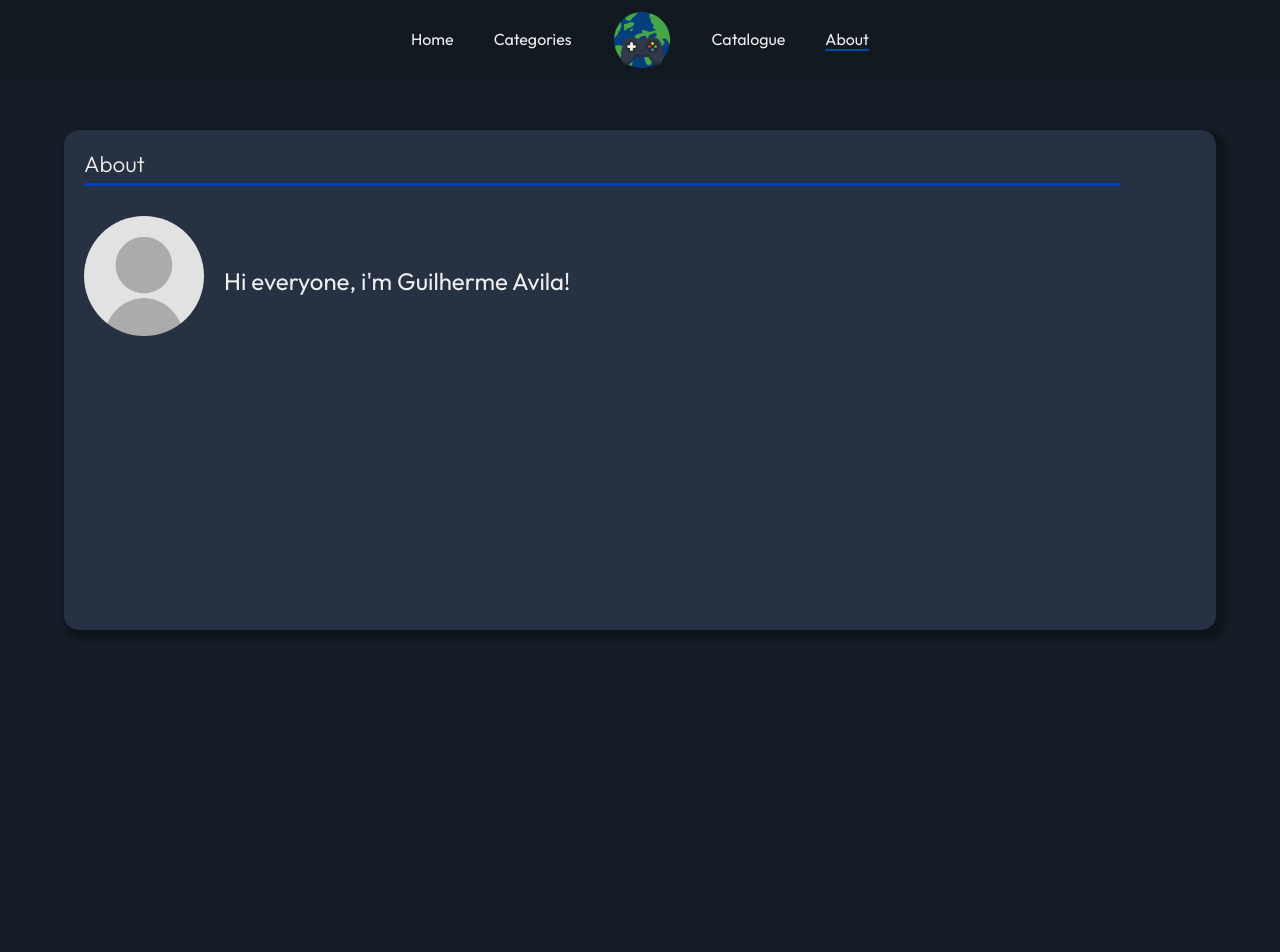
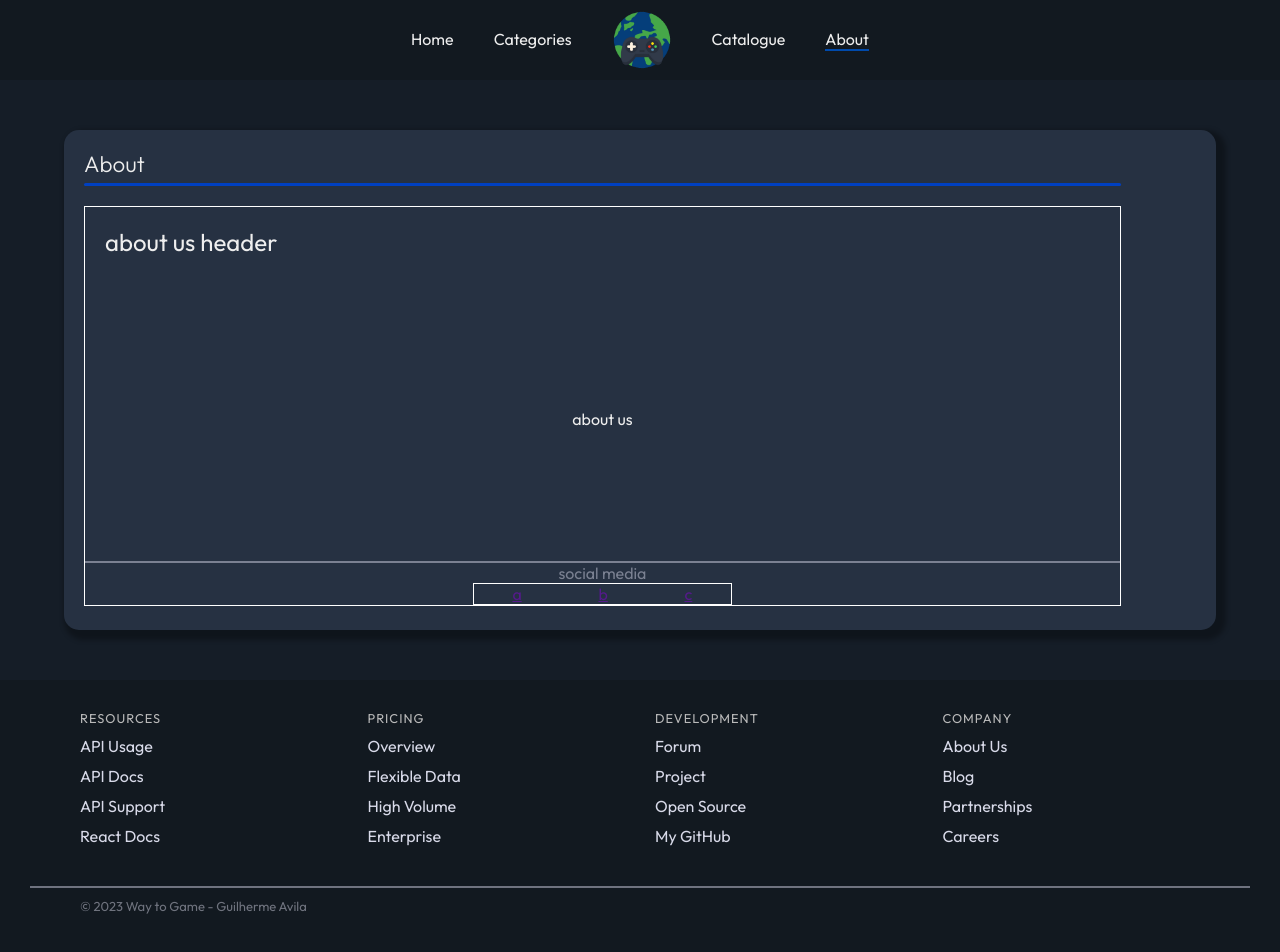
Before and after one commit to TerryKrom/waytogame, a React (Create React App) app: page /about in a window 1280 px wide. Shown: the top 952 px of the page. Before the commit the page ends 800 px from the top, so only its background shows below. Built offline with nearby package versions, Linux system fonts and the light colour scheme.

Commit message:
style improved, pages organized, about page initialized

```diff
--- a/src/components/footer.css
+++ b/src/components/footer.css
@@ -2,6 +2,10 @@ footer {
     padding-bottom: 20px;
     background: var(--dark-secondary-color);
     color: #f9f9f9;
+}
+
+footer a{
+    text-decoration: none;
 }
 
 footer section {
--- a/src/components/footer.jsx
+++ b/src/components/footer.jsx
@@ -1,5 +1,6 @@
 import React from 'react';
 import './footer.css'
+import { Link } from 'react-router-dom';
 
 const Footer = () => {
     return (
@@ -8,31 +9,31 @@ const Footer = () => {
                 <ul>
                     <li>
                         <h3>Resources</h3>
-                        <a>Usage</a>
-                        <a>Docs</a>
-                        <a>Support</a>
-                        <a>Hardware</a>
+                        <Link>API Usage</Link>
+                        <Link>API Docs</Link>
+                        <Link>API Support</Link>
+                        <Link>React Docs</Link>
                     </li>
                     <li>
                         <h3>Pricing</h3>
-                        <a>Overview</a>
-                        <a>Flexible Data</a>
-                        <a>High Volume</a>
-                        <a>Enterprise</a>
+                        <Link>Overview</Link>
+                        <Link>Flexible Data</Link>
+                        <Link>High Volume</Link>
+                        <Link>Enterprise</Link>
                     </li>
                     <li>
-                        <h3>Developers</h3>
-                        <a>Forum</a>
-                        <a>Projects</a>
-                        <a>Open Source</a>
-                        <a>GitHub</a>
+                        <h3>Development</h3>
+                        <Link>Forum</Link>
+                        <Link to="https://github.com/terrykrom/way-to-game" target='_blank'>Project</Link>
+                        <Link>Open Source</Link>
+                        <Link to="https://github.com/terrykrom" target='_blank'>My GitHub</Link>
                     </li>
                     <li>
                         <h3>Company</h3>
-                        <a>About Us</a>
-                        <a>Blog</a>
-                        <a>Partnerships</a>
-                        <a>Careers</a>
+                        <Link to="/about">About Us</Link>
+                        <Link>Blog</Link>
+                        <Link>Partnerships</Link>
+                        <Link>Careers</Link>
                     </li>
                 </ul>
             </section>
--- a/src/components/main-about.css
+++ /dev/null
@@ -1,25 +0,0 @@
-.about-container{
-    width: 90%;
-    display: flex;
-    justify-content: center;
-    align-items: center;
-    margin: 20px;
-}
-
-.about-container img{
-    width: 7.5rem;
-    border-radius: 50%;
-    margin: 10px 20px 20px 0px;
-}
-
-.about-header{
-    display: flex;
-    justify-content: flex-start;
-    align-items: center;
-    width: 100%;
-}
-
-.about-header h2{
-    font-weight: 400;
-    /* font-size: 3rem; */
-}
--- a/src/components/main-about.jsx
+++ /dev/null
@@ -1,14 +0,0 @@
-import React from 'react';
-import './main-about.css'
-const MainAbout = () => {
-    return (
-        <div className="about-container">
-            <div className="about-header">
-                <img src="/profile.png" alt="profile picture"/>
-                <h2>Hi everyone, i'm Guilherme Avila!</h2>
-            </div>
-        </div>
-    );
-}
-
-export default MainAbout;
--- /dev/null
+++ b/src/components/mainAbout.css
@@ -0,0 +1,39 @@
+.about-container {
+    width: 90%;
+    display: flex;
+    justify-content: space-between;
+    align-items: center;
+    flex-direction: column;
+    margin: 20px;
+    border: 1px solid #fff;
+    height: 400px;
+}
+
+.about-header {
+    display: flex;
+    justify-content: flex-start;
+    align-items: center;
+    width: 100%;
+}
+
+.about-header h2 {
+    font-weight: 400;
+    margin: 20px;
+}
+
+.about-bottom {
+    border-top: 2px solid #eeefff6c;
+    color: #eeefff6c;
+    width: 100%;
+    display: flex;
+    justify-content: center;
+    align-items: center;
+    flex-direction: column;
+}
+
+.social-icons{
+    border: 1px solid #fff;
+    width: 25%;
+    display: flex;
+    justify-content: space-around;
+}
--- /dev/null
+++ b/src/components/mainAbout.jsx
@@ -0,0 +1,25 @@
+import React from 'react';
+import './mainAbout.css';
+
+const MainAbout = () => {
+    return (
+        <div className="about-container">
+            <div className="about-header">
+                <h2>about us header</h2>
+            </div>
+            <div className="about-center">
+                <p>about us</p>
+            </div>
+            <div className="about-bottom">
+                <p>social media</p>
+                <div className="social-icons">
+                    <a href="">a</a>
+                    <a href="">b</a>
+                    <a href="">c</a>
+                </div>
+            </div>
+        </div>
+    );
+}
+
+export default MainAbout;
--- a/src/pages/about.jsx
+++ b/src/pages/about.jsx
@@ -2,7 +2,8 @@ import React from 'react';
 import Header from '../components/header';
 import Separator from '../components/separator';
 import ContainerLg from '../components/container-lg';
-import MainAbout from '../components/main-about';
+import MainAbout from '../components/mainAbout';
+import Footer from '../components/footer';
 
 const About = () => {
     return (
@@ -10,6 +11,7 @@ const About = () => {
             <Header></Header>
             <Separator></Separator>
             <ContainerLg titleText={"About"} inside={<MainAbout/>}></ContainerLg>
+            <Footer></Footer>
         </>
     );
 }
--- a/src/pages/catalogue.jsx
+++ b/src/pages/catalogue.jsx
@@ -2,6 +2,7 @@ import React from 'react';
 import Header from '../components/header';
 import Separator from '../components/separator';
 import ContainerLg from '../components/container-lg';
+import Footer from '../components/footer';
 
 const Catalogue = () => {
     return (
@@ -9,6 +10,7 @@ const Catalogue = () => {
             <Header></Header>
             <Separator></Separator>
             <ContainerLg titleText={'Catalogue'}></ContainerLg>
+            <Footer></Footer>
         </>
     );
 }
--- a/src/pages/categories.jsx
+++ b/src/pages/categories.jsx
@@ -3,6 +3,7 @@ import Header from '../components/header';
 import Separator from '../components/separator';
 import ContainerLg from '../components/container-lg';
 import CategorieList from '../components/categoryList';
+import Footer from '../components/footer';
 
 const Categories = () => {
     return (
@@ -10,6 +11,7 @@ const Categories = () => {
             <Header></Header>
             <Separator></Separator>
             <ContainerLg titleText={"Categories"} inside={<CategorieList/>}></ContainerLg>
+            <Footer></Footer>
         </>
     );
 }
```
Also changed, not shown: public/profile.png (deleted).
